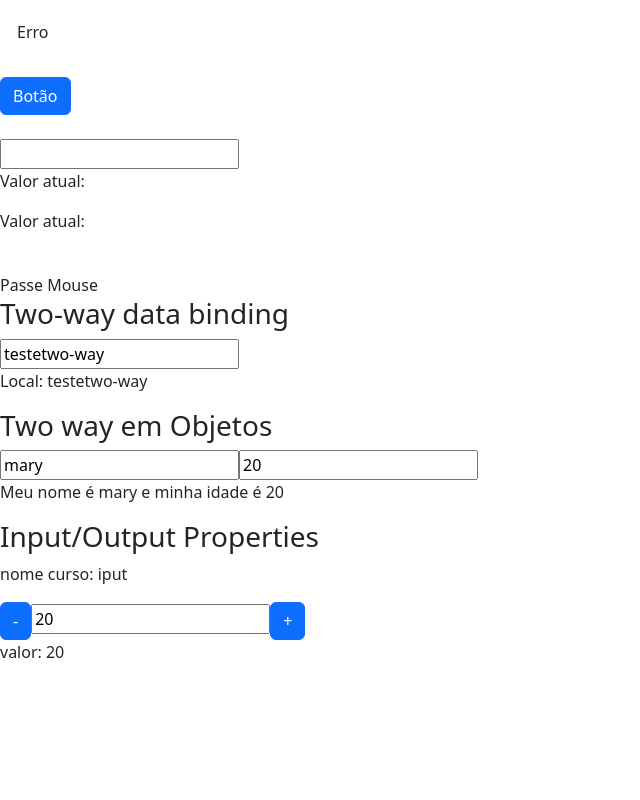
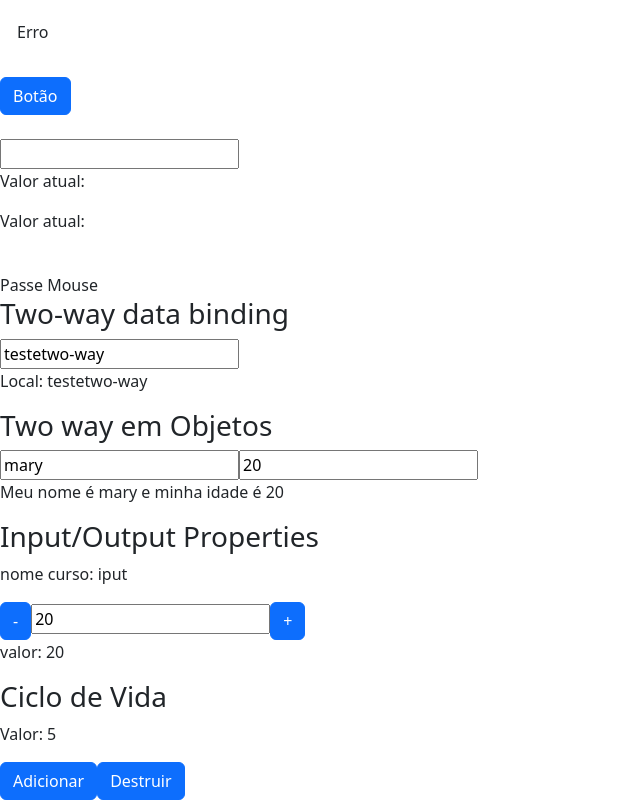
Before and after one commit to Joaocastro20/Angular, an Angular app: page / in a window 1280 px wide. Shown: the part 1134-1934 px from the top of the page, without its empty margins (0-640 px from the left). Before the commit the page ends 1814 px from the top, so only its background shows below. Built offline with nearby package versions, Linux system fonts and the light colour scheme.

Commit message:
adicionar life cycle

```diff
--- a/src/app/app.component.html
+++ b/src/app/app.component.html
@@ -1,3 +1,6 @@
 <app-firt-component></app-firt-component>
 <app-cursos></app-cursos>
 <app-data-binding></app-data-binding>
+<app-ciclo [valorInicial]="valor" *ngIf="!deletar"></app-ciclo>
+<button class="btn btn-primary" (click)="mudarValor()">Adicionar</button>
+<button class="btn btn-primary" (click)="destruirCiclo()">Destruir</button>
--- a/src/app/app.component.ts
+++ b/src/app/app.component.ts
@@ -7,4 +7,15 @@ import { Component } from '@angular/core';
 })
 export class AppComponent {
   title = 'angular';
+  valor:number = 5
+  deletar:boolean = false
+
+  mudarValor(){
+    this.valor++
+  }
+
+  destruirCiclo(){
+    this.deletar = true
+  }
+
 }
--- a/src/app/app.module.ts
+++ b/src/app/app.module.ts
@@ -12,6 +12,7 @@ import { DataBindingComponent } from './data-binding/data-binding.component';
 import { FormsModule } from '@angular/forms';
 import { InputPropertyComponent } from './input-property/input-property.component';
 import { OutputPropertyComponent } from './output-property/output-property.component';
+import { CicloComponent } from './ciclo/ciclo.component';
 
 
 @NgModule({
@@ -20,7 +21,8 @@ import { OutputPropertyComponent } from './output-property/output-property.compo
     FirtComponentComponent,
     DataBindingComponent,
     InputPropertyComponent,
-    OutputPropertyComponent
+    OutputPropertyComponent,
+    CicloComponent
   ],
   imports: [
     BrowserModule,
--- /dev/null
+++ b/src/app/ciclo/ciclo.component.html
@@ -0,0 +1,2 @@
+<h3>Ciclo de Vida</h3>
+<p>Valor: {{valorInicial}}</p>
--- /dev/null
+++ b/src/app/ciclo/ciclo.component.ts
@@ -0,0 +1,49 @@
+import { AfterContentChecked, AfterContentInit, AfterViewChecked, AfterViewInit, Component, DoCheck, Input, OnChanges, OnDestroy, OnInit } from '@angular/core';
+
+@Component({
+  selector: 'app-ciclo',
+  templateUrl: './ciclo.component.html',
+  styleUrls: ['./ciclo.component.css']
+})
+export class CicloComponent implements OnInit,OnChanges,DoCheck,AfterContentInit,AfterContentChecked,AfterViewInit,AfterViewChecked,OnDestroy {
+
+  @Input() valorInicial = 10
+
+  constructor() {
+    this.log('construtor')
+  }
+
+  ngOnChanges(){
+    this.log('ngOnChanges')
+  }
+
+  ngOnInit(){
+    this.log('ngOnInit')
+  }
+
+  ngDoCheck(){
+    this.log('ngDoCheck')
+  }
+  ngAfterContentInit() {
+    this.log('ngAfterContentInit')
+  }
+  ngAfterContentChecked() {
+    this.log('ngAfterContentChecked')
+  }
+  ngAfterViewInit() {
+    this.log('ngAfterViewInit')
+  }
+  ngAfterViewChecked() {
+    this.log('ngAfterViewChecked')
+  }
+  ngOnDestroy(): void {
+
+  }
+
+
+
+  private log(hook:string){
+    console.log(hook)
+  }
+
+}
```
Also changed, not shown: src/app/ciclo/ciclo.component.css (added), 1 other file (tests, documents, lock files or other folders).
